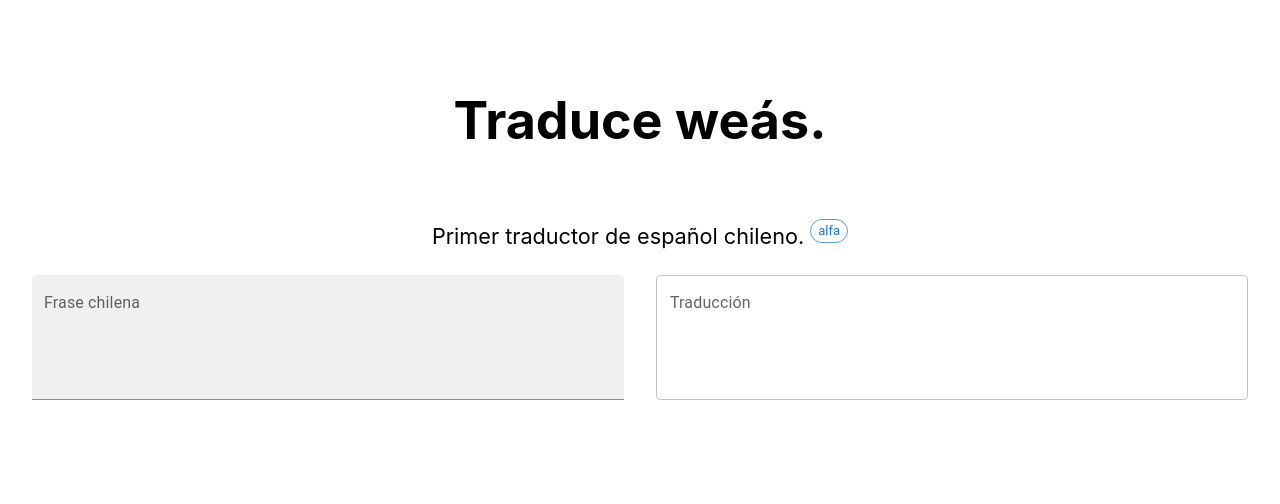
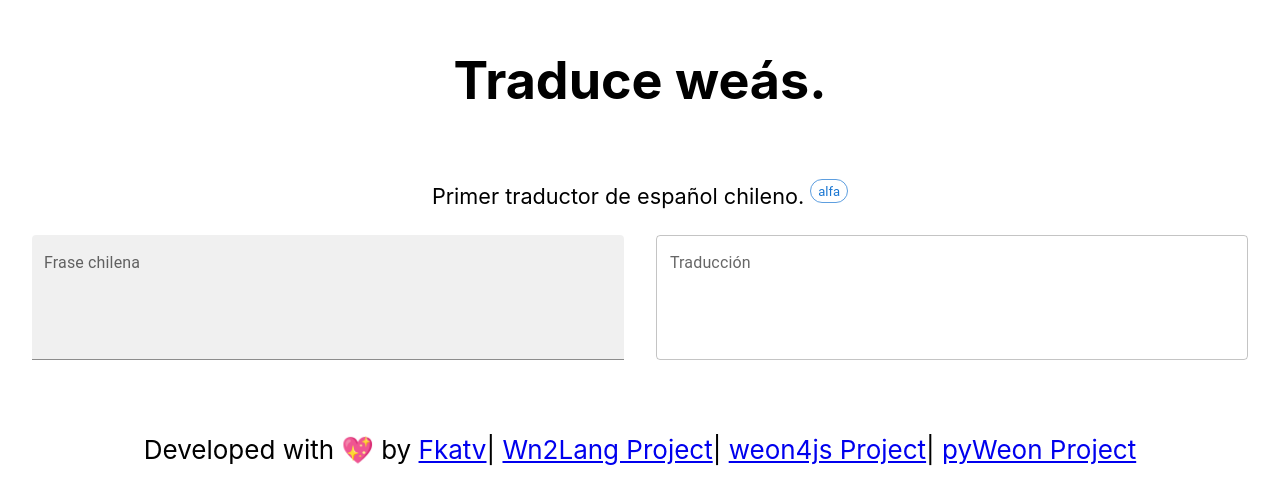
Before and after one commit to fkatv/wn2lang, a React (Create React App) app: page / in a window 1280 px wide. Shown: the part 192-696 px from the top of the page. Built offline with nearby package versions, Linux system fonts and the light colour scheme.

Commit message:
footer added

```diff
--- a/src/App.js
+++ b/src/App.js
@@ -79,6 +79,16 @@ function App() {
             />
           </Grid>
         </Grid>
+
+        <Box mt={6}>
+
+          <footer>Developed with 💖
+            by <a href="https://github.com/fkatv">Fkatv</a>
+            | <a href="https://github.com/fkatv/wn2lang">Wn2Lang Project</a>
+          | <a href="https://github.com/fkatv/weon4js">weon4js Project</a>
+          | <a href="https://github.com/fkatv/pyweon">pyWeon Project</a>
+          </footer>
+        </Box>
       </Box>
   );
 }
```
